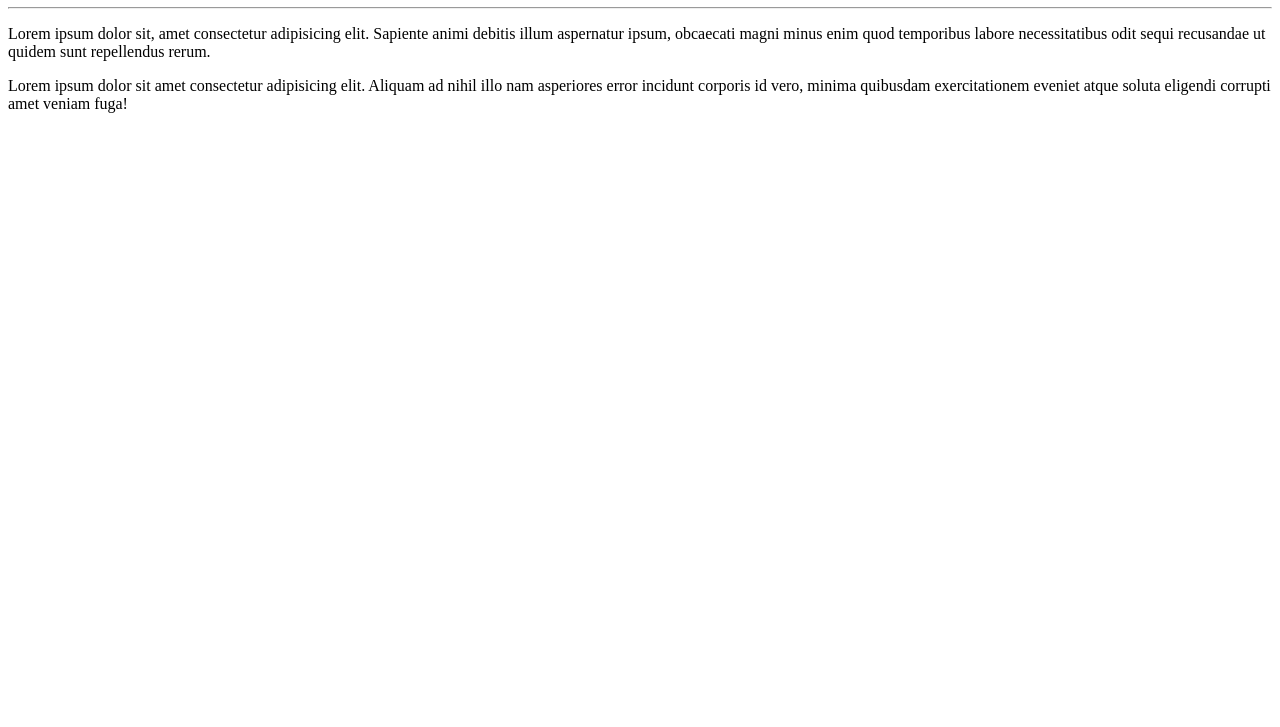
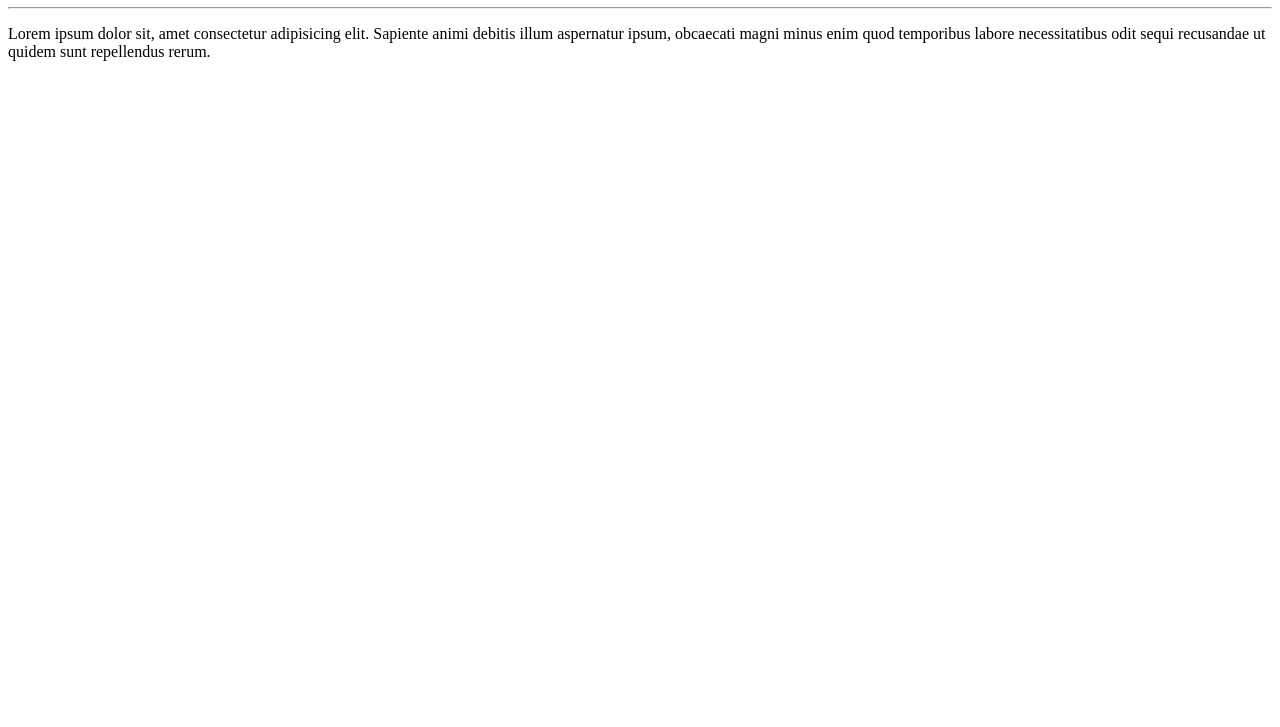
Before and after one commit to FelipeRodriguesPinheiro/Ola-Mundo, a plain HTML site: page site-exemplo/index.html in a window 1280 px wide. Shown: the part 73-800 px from the top of the page. Drawn offline with Linux system fonts and the light colour scheme.

Commit message:
Apaguei um dos lorem
Estava muito poluido o codigo

```diff
--- a/site-exemplo/index.html
+++ b/site-exemplo/index.html
@@ -13,8 +13,5 @@
     <p>
         Lorem ipsum dolor sit, amet consectetur adipisicing elit. Sapiente animi debitis illum aspernatur ipsum, obcaecati magni minus enim quod temporibus labore necessitatibus odit sequi recusandae ut quidem sunt repellendus rerum.
     </p>
-    <p>
-        Lorem ipsum dolor sit amet consectetur adipisicing elit. Aliquam ad nihil illo nam asperiores error incidunt corporis id vero, minima quibusdam exercitationem eveniet atque soluta eligendi corrupti amet veniam fuga!
-    </p>
 </body>
 </html>
```
